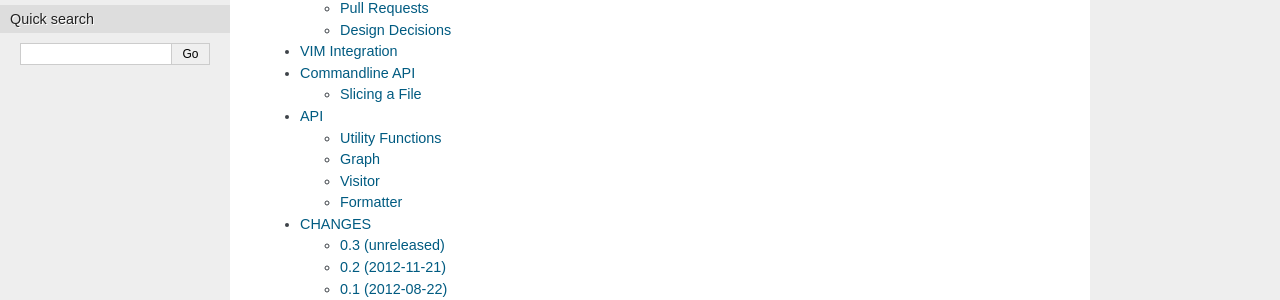
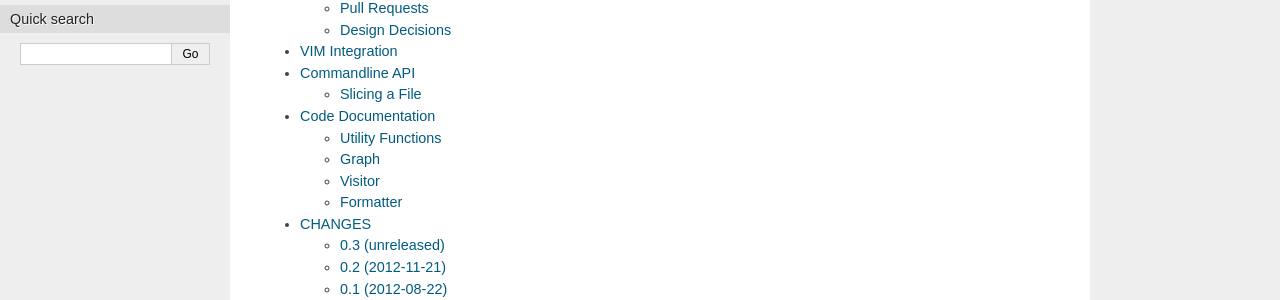
Before and after one commit to romanofski/programslice, a Sphinx documentation site: the page built from docs/index.rst, in a window 1280 px wide. Shown: the part 277-577 px from the top of the page. Built offline with Sphinx 7.4.7, drawn with Linux system fonts in a browser that asks for light colours; formulas are drawn with MathJax 3.

Commit message:
docs: Renamed and re-structured code docs

```diff
--- a/docs/python-api.rst
+++ b/docs/code-documentation.rst
@@ -1,5 +1,7 @@
-API
-===
+Code Documentation
+==================
+
+.. include:: ../programslice/tests/test_slice_forward.txt
 
 Utility Functions
 -----------------
--- a/docs/development.rst
+++ b/docs/development.rst
@@ -68,5 +68,3 @@ leading to errors in the slice result.
 
 At this point in time, I'm concentrating not on exact accuracy, but on
 an overall good user experience.
-
-.. include:: ../programslice/tests/test_slice_forward.txt
--- a/docs/index.rst
+++ b/docs/index.rst
@@ -20,7 +20,7 @@ Static analysis tool for python programs to see depending lines of code.
    development
    vim
    commandline-api
-   python-api
+   code-documentation
    CHANGES
    credits
 
```
Also changed, not shown: 1 other file.
